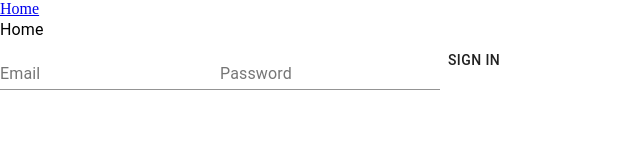
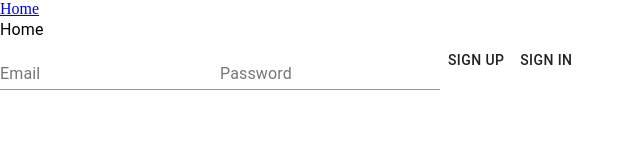
Before and after one commit to NaderNasr/tinyURL, a React (Create React App) app: page / in a window 1280 px wide. Shown: the top 160 px of the page, without its empty margins (0-640 px from the left). Built offline with nearby package versions, Linux system fonts and the light colour scheme; no server answers.

Commit message:
sign in function

```diff
--- a/src/components/Home/Home.js
+++ b/src/components/Home/Home.js
@@ -1,7 +1,7 @@
 import React, { useState } from 'react'
 import { Typography, TextField, Button } from "@material-ui/core"
 import { auth } from '../../firebase'
-import { createUserWithEmailAndPassword } from 'firebase/auth';
+import { createUserWithEmailAndPassword, signInWithEmailAndPassword } from 'firebase/auth';
 
 const Home = () => {
 
@@ -23,6 +23,12 @@ const Home = () => {
     });
   }
 
+  const handleSignIn = async () => {
+    await signInWithEmailAndPassword(auth, form.email, form.password).catch((error) => {
+      alert(`Sign up error ${error}`);
+    });
+  }
+
   return (
     <>
       <Typography>Home</Typography>
@@ -39,7 +45,9 @@ const Home = () => {
         type='password'
         onChange={handleChange}
       />
-      <Button onClick={handleSignUp}>Sign in</Button>
+      <Button onClick={handleSignUp}>Sign Up</Button>
+      <Button onClick={handleSignIn}>Sign In</Button>
+
     </>
   )
 }
```
